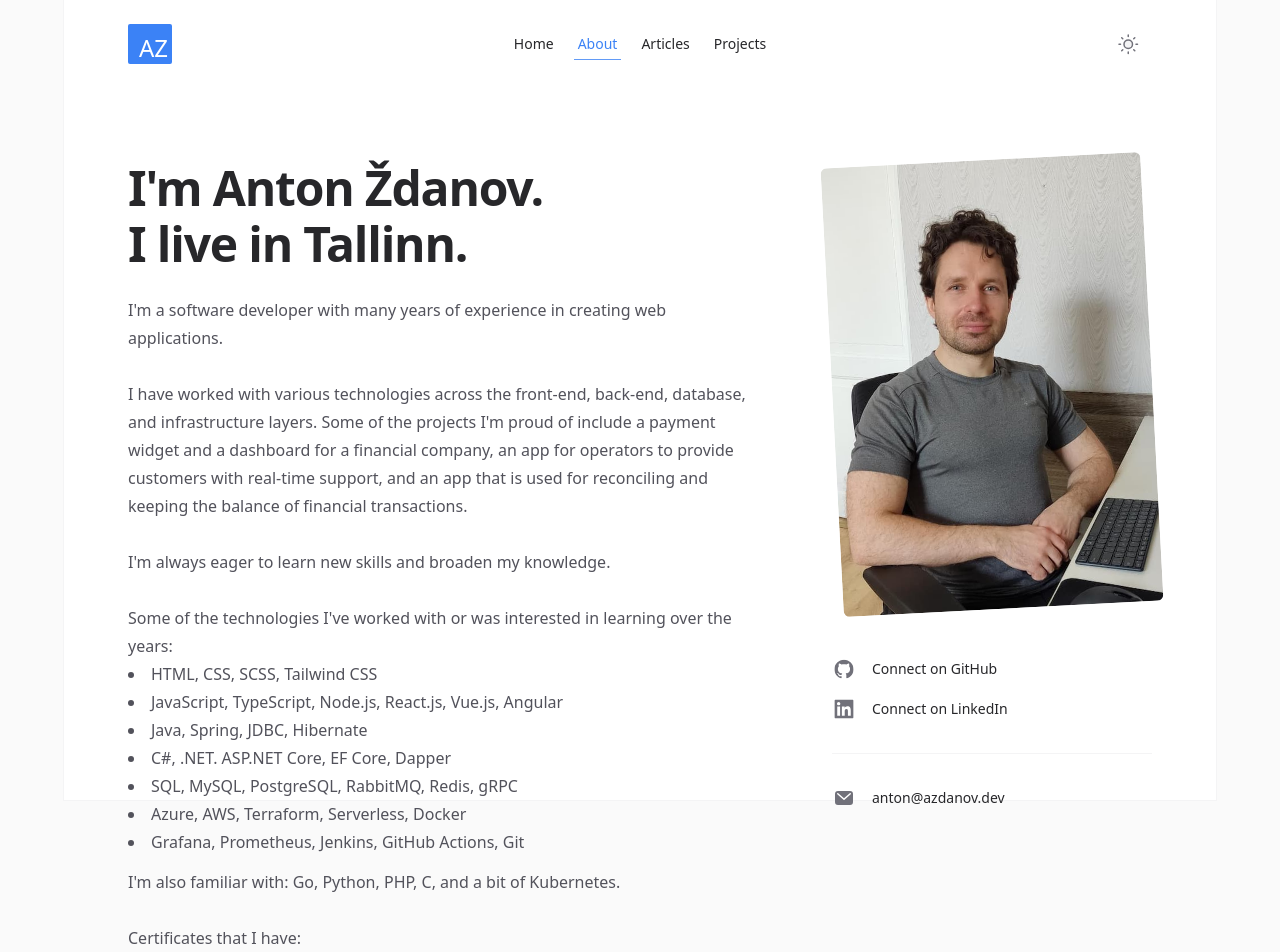
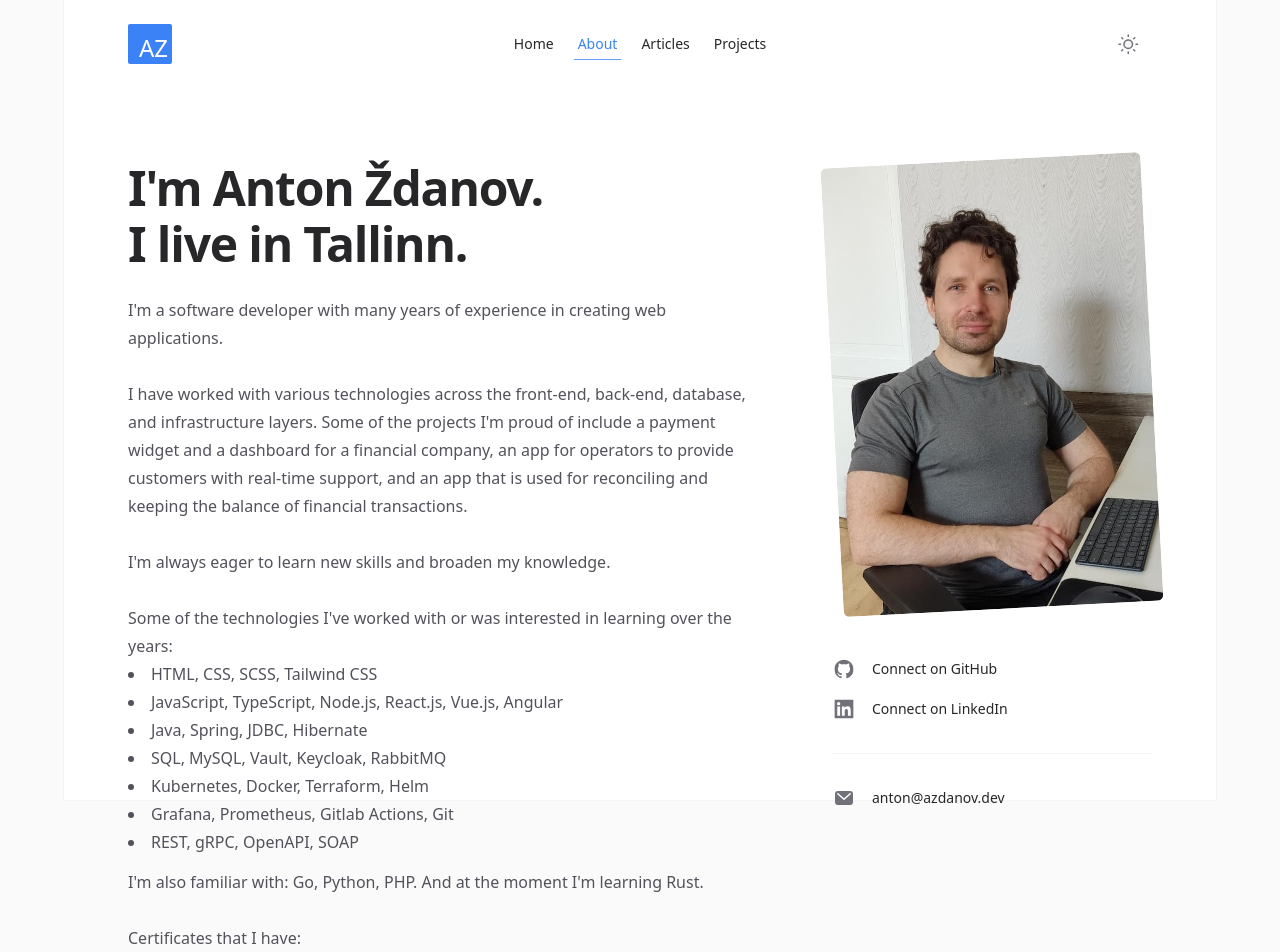
Before and after one commit to azdanov/azdanov-web, a Next.js app: page /about in a window 1280 px wide. Shown: the top 952 px of the page. Built offline with nearby package versions, Linux system fonts and the light colour scheme; no server answers.

Commit message:
refactor(about): update skills and technologies listed

```diff
--- a/src/app/about/page.tsx
+++ b/src/app/about/page.tsx
@@ -88,14 +88,14 @@ export default function About() {
                       JavaScript, TypeScript, Node.js, React.js, Vue.js, Angular
                     </li>
                     <li>Java, Spring, JDBC, Hibernate</li>
-                    <li>C#, .NET. ASP.NET Core, EF Core, Dapper</li>
-                    <li>SQL, MySQL, PostgreSQL, RabbitMQ, Redis, gRPC</li>
-                    <li>Azure, AWS, Terraform, Serverless, Docker</li>
-                    <li>Grafana, Prometheus, Jenkins, GitHub Actions, Git</li>
+                    <li>SQL, MySQL, Vault, Keycloak, RabbitMQ</li>
+                    <li>Kubernetes, Docker, Terraform, Helm</li>
+                    <li>Grafana, Prometheus, Gitlab Actions, Git</li>
+                    <li>REST, gRPC, OpenAPI, SOAP</li>
                   </ul>
                   <p className="mt-3">
-                    I'm also familiar with: Go, Python, PHP, C, and a bit of
-                    Kubernetes.
+                    I'm also familiar with: Go, Python, PHP. And at the moment
+                    I'm learning Rust.
                   </p>
                 </div>
                 <div>
```
